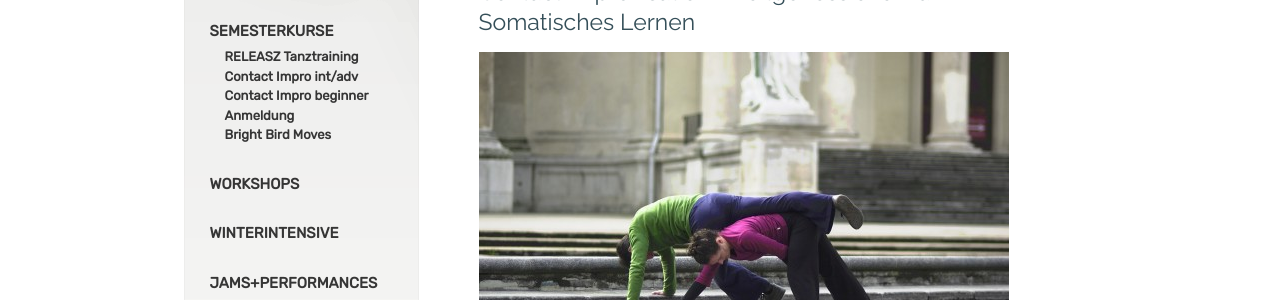
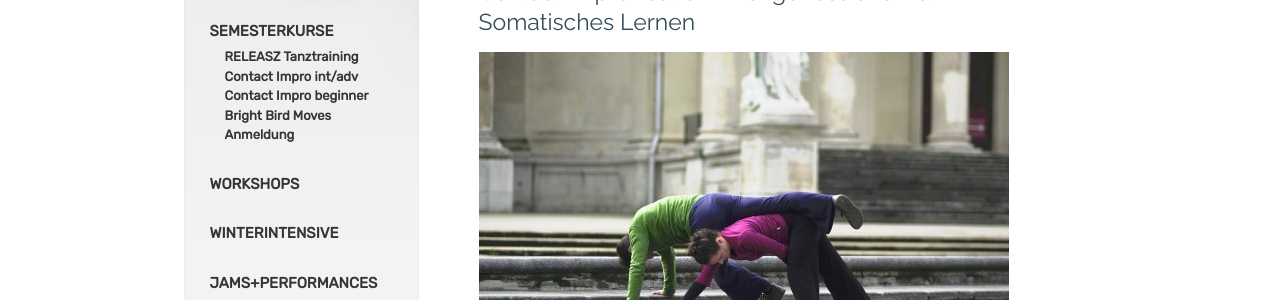
Before and after one commit to manulari/rollingpointat, a Jekyll site: the page built from _pages_de/index.md, in a window 1280 px wide. Shown: the part 163-463 px from the top of the page. Built offline with Jekyll 4.4.1, drawn with Linux system fonts in a browser that asks for light colours; comment, search, counter and statistics services are not loaded; part of the change alters nothing that is shown.

Commit message:
Update Settings “nav_de”

```diff
--- a/_data/nav_de.yml
+++ b/_data/nav_de.yml
@@ -10,10 +10,10 @@ entries:
         path: /contactadv
       - title: Contact Impro beginner
         path: /contactbeg
+      - title: Bright Bird Moves
+        path: /Vormittagskurs
       - title: Anmeldung
         path: /Kursanmeldung
-      - title: Bright Bird Moves
-        path: /Vormittagskurs
   - title: WORKSHOPS
     path: /wsws2024
     subentries: []
```
